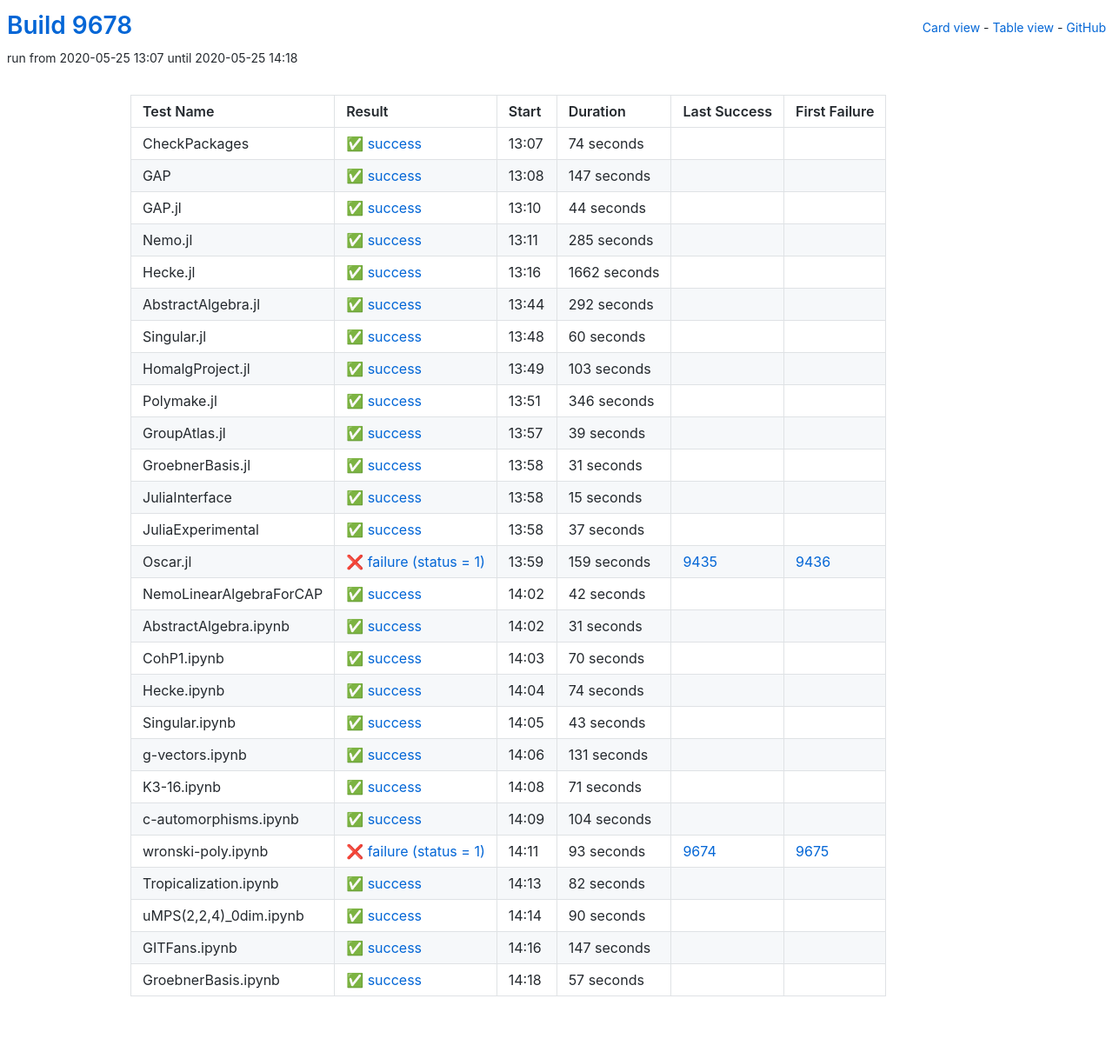
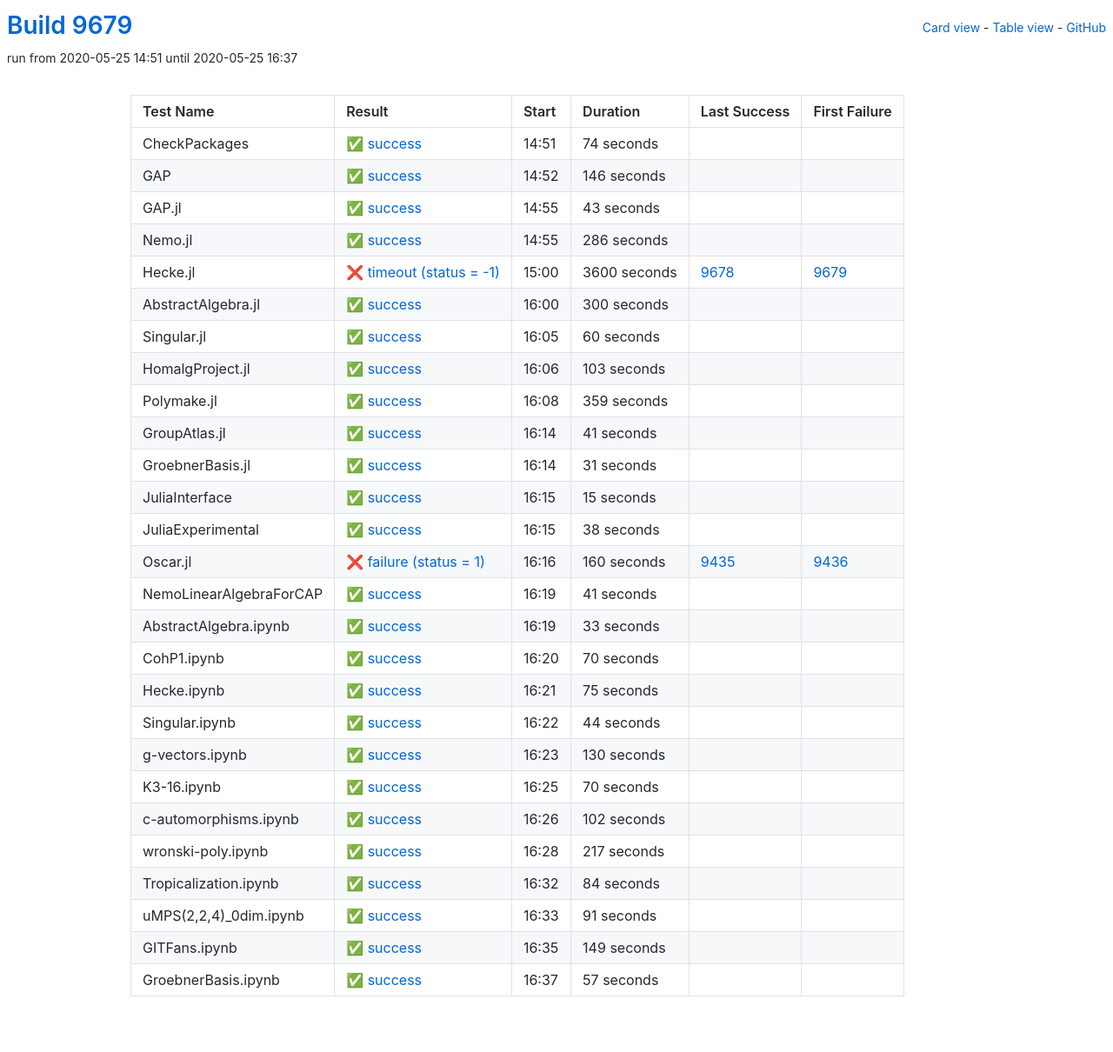
Before and after one commit to oscar-system/oscar-ci-status, a Jekyll site: the page built from table.html, in a window 1280 px wide. Shown: the whole page at 87% size. Built offline with Jekyll 4.4.1, drawn with Linux system fonts in a browser that asks for light colours.

Commit message:
Build 9679

```diff
--- a/_data/ci.yml
+++ b/_data/ci.yml
@@ -1,5 +1,5 @@
-build: 9678
-build_url: https://oscarci.mathematik.uni-kl.de/job/oscar/9678/
+build: 9679
+build_url: https://oscarci.mathematik.uni-kl.de/job/oscar/9679/
 job: oscar
 tests:
 - duration: 74
@@ -9,69 +9,69 @@
   id: checkpackages
   last_success: false
   last_success_url: null
-  log: https://oscarci.mathematik.uni-kl.de/job/oscar/9678/artifact/logs/build-9678/CheckPackages.log
+  log: https://oscarci.mathematik.uni-kl.de/job/oscar/9679/artifact/logs/build-9679/CheckPackages.log
   name: CheckPackages
-  start: 2020-05-25 13:07
+  start: 2020-05-25 14:51
   status: success
   success: true
-- duration: 147
+- duration: 146
   exitcode: 0
   first_failure: false
   first_failure_url: null
   id: gap
   last_success: false
   last_success_url: null
-  log: https://oscarci.mathematik.uni-kl.de/job/oscar/9678/artifact/logs/build-9678/GAP.log
+  log: https://oscarci.mathematik.uni-kl.de/job/oscar/9679/artifact/logs/build-9679/GAP.log
   name: GAP
-  start: 2020-05-25 13:08
+  start: 2020-05-25 14:52
   status: success
   success: true
-- duration: 44
+- duration: 43
   exitcode: 0
   first_failure: false
   first_failure_url: null
   id: gap-jl
   last_success: false
   last_success_url: null
-  log: https://oscarci.mathematik.uni-kl.de/job/oscar/9678/artifact/logs/build-9678/GAP.jl.log
+  log: https://oscarci.mathematik.uni-kl.de/job/oscar/9679/artifact/logs/build-9679/GAP.jl.log
   name: GAP.jl
-  start: 2020-05-25 13:10
+  start: 2020-05-25 14:55
   status: success
   success: true
-- duration: 285
+- duration: 286
   exitcode: 0
   first_failure: false
   first_failure_url: null
   id: nemo-jl
   last_success: false
   last_success_url: null
-  log: https://oscarci.mathematik.uni-kl.de/job/oscar/9678/artifact/logs/build-9678/Nemo.jl.log
+  log: https://oscarci.mathematik.uni-kl.de/job/oscar/9679/artifact/logs/build-9679/Nemo.jl.log
   name: Nemo.jl
-  start: 2020-05-25 13:11
+  start: 2020-05-25 14:55
   status: success
   success: true
-- duration: 1662
-  exitcode: 0
-  first_failure: false
-  first_failure_url: null
+- duration: 3600
+  exitcode: -1
+  first_failure: 9679
+  first_failure_url: https://oscarci.mathematik.uni-kl.de/job/oscar/9679/
   id: hecke-jl
-  last_success: false
-  last_success_url: null
-  log: https://oscarci.mathematik.uni-kl.de/job/oscar/9678/artifact/logs/build-9678/Hecke.jl.log
+  last_success: 9678
+  last_success_url: https://oscarci.mathematik.uni-kl.de/job/oscar/9678/
+  log: https://oscarci.mathematik.uni-kl.de/job/oscar/9679/artifact/logs/build-9679/Hecke.jl.log
   name: Hecke.jl
-  start: 2020-05-25 13:16
-  status: success
-  success: true
-- duration: 292
+  start: 2020-05-25 15:00
+  status: timeout
+  success: false
+- duration: 300
   exitcode: 0
   first_failure: false
   first_failure_url: null
   id: abstractalgebra-jl
   last_success: false
   last_success_url: null
-  log: https://oscarci.mathematik.uni-kl.de/job/oscar/9678/artifact/logs/build-9678/AbstractAlgebra.jl.log
+  log: https://oscarci.mathematik.uni-kl.de/job/oscar/9679/artifact/logs/build-9679/AbstractAlgebra.jl.log
   name: AbstractAlgebra.jl
-  start: 2020-05-25 13:44
+  start: 2020-05-25 16:00
   status: success
   success: true
 - duration: 60
@@ -81,9 +81,9 @@
   id: singular-jl
   last_success: false
   last_success_url: null
-  log: https://oscarci.mathematik.uni-kl.de/job/oscar/9678/artifact/logs/build-9678/Singular.jl.log
+  log: https://oscarci.mathematik.uni-kl.de/job/oscar/9679/artifact/logs/build-9679/Singular.jl.log
   name: Singular.jl
-  start: 2020-05-25 13:48
+  start: 2020-05-25 16:05
   status: success
   success: true
 - duration: 103
@@ -93,33 +93,33 @@
   id: homalgproject-jl
   last_success: false
   last_success_url: null
-  log: https://oscarci.mathematik.uni-kl.de/job/oscar/9678/artifact/logs/build-9678/HomalgProject.jl.log
+  log: https://oscarci.mathematik.uni-kl.de/job/oscar/9679/artifact/logs/build-9679/HomalgProject.jl.log
   name: HomalgProject.jl
-  start: 2020-05-25 13:49
+  start: 2020-05-25 16:06
   status: success
   success: true
-- duration: 346
+- duration: 359
   exitcode: 0
   first_failure: false
   first_failure_url: null
   id: polymake-jl
   last_success: false
   last_success_url: null
-  log: https://oscarci.mathematik.uni-kl.de/job/oscar/9678/artifact/logs/build-9678/Polymake.jl.log
+  log: https://oscarci.mathematik.uni-kl.de/job/oscar/9679/artifact/logs/build-9679/Polymake.jl.log
   name: Polymake.jl
-  start: 2020-05-25 13:51
+  start: 2020-05-25 16:08
   status: success
   success: true
-- duration: 39
+- duration: 41
   exitcode: 0
   first_failure: false
   first_failure_url: null
   id: groupatlas-jl
   last_success: false
   last_success_url: null
-  log: https://oscarci.mathematik.uni-kl.de/job/oscar/9678/artifact/logs/build-9678/GroupAtlas.jl.log
+  log: https://oscarci.mathematik.uni-kl.de/job/oscar/9679/artifact/logs/build-9679/GroupAtlas.jl.log
   name: GroupAtlas.jl
-  start: 2020-05-25 13:57
+  start: 2020-05-25 16:14
   status: success
   success: true
 - duration: 31
@@ -129,9 +129,9 @@
   id: groebnerbasis-jl
   last_success: false
   last_success_url: null
-  log: https://oscarci.mathematik.uni-kl.de/job/oscar/9678/artifact/logs/build-9678/GroebnerBasis.jl.log
+  log: https://oscarci.mathematik.uni-kl.de/job/oscar/9679/artifact/logs/build-9679/GroebnerBasis.jl.log
   name: GroebnerBasis.jl
-  start: 2020-05-25 13:58
+  start: 2020-05-25 16:14
   status: success
   success: true
 - duration: 15
@@ -141,57 +141,57 @@
   id: juliainterface
   last_success: false
   last_success_url: null
-  log: https://oscarci.mathematik.uni-kl.de/job/oscar/9678/artifact/logs/build-9678/JuliaInterface.log
+  log: https://oscarci.mathematik.uni-kl.de/job/oscar/9679/artifact/logs/build-9679/JuliaInterface.log
   name: JuliaInterface
-  start: 2020-05-25 13:58
+  start: 2020-05-25 16:15
   status: success
   success: true
-- duration: 37
+- duration: 38
   exitcode: 0
   first_failure: false
   first_failure_url: null
   id: juliaexperimental
   last_success: false
   last_success_url: null
-  log: https://oscarci.mathematik.uni-kl.de/job/oscar/9678/artifact/logs/build-9678/JuliaExperimental.log
+  log: https://oscarci.mathematik.uni-kl.de/job/oscar/9679/artifact/logs/build-9679/JuliaExperimental.log
   name: JuliaExperimental
-  start: 2020-05-25 13:58
+  start: 2020-05-25 16:15
   status: success
   success: true
-- duration: 159
+- duration: 160
   exitcode: 1
   first_failure: 9436
   first_failure_url: https://oscarci.mathematik.uni-kl.de/job/oscar/9436/
   id: oscar-jl
   last_success: 9435
   last_success_url: https://oscarci.mathematik.uni-kl.de/job/oscar/9435/
-  log: https://oscarci.mathematik.uni-kl.de/job/oscar/9678/artifact/logs/build-9678/Oscar.jl.log
+  log: https://oscarci.mathematik.uni-kl.de/job/oscar/9679/artifact/logs/build-9679/Oscar.jl.log
   name: Oscar.jl
-  start: 2020-05-25 13:59
+  start: 2020-05-25 16:16
   status: failure
   success: false
-- duration: 42
+- duration: 41
   exitcode: 0
   first_failure: false
   first_failure_url: null
   id: nemolinearalgebraforcap
   last_success: false
   last_success_url: null
-  log: https://oscarci.mathematik.uni-kl.de/job/oscar/9678/artifact/logs/build-9678/NemoLinearAlgebraForCAP.log
+  log: https://oscarci.mathematik.uni-kl.de/job/oscar/9679/artifact/logs/build-9679/NemoLinearAlgebraForCAP.log
   name: NemoLinearAlgebraForCAP
-  start: 2020-05-25 14:02
+  start: 2020-05-25 16:19
   status: success
   success: true
-- duration: 31
+- duration: 33
   exitcode: 0
   first_failure: false
   first_failure_url: null
   id: abstractalgebra-ipynb
   last_success: false
   last_success_url: null
-  log: https://oscarci.mathematik.uni-kl.de/job/oscar/9678/artifact/logs/build-9678/AbstractAlgebra.ipynb.log
+  log: https://oscarci.mathematik.uni-kl.de/job/oscar/9679/artifact/logs/build-9679/AbstractAlgebra.ipynb.log
   name: AbstractAlgebra.ipynb
-  start: 2020-05-25 14:02
+  start: 2020-05-25 16:19
   status: success
   success: true
 - duration: 70
@@ -201,117 +201,117 @@
   id: cohp1-ipynb
   last_success: false
   last_success_url: null
-  log: https://oscarci.mathematik.uni-kl.de/job/oscar/9678/artifact/logs/build-9678/CohP1.ipynb.log
+  log: https://oscarci.mathematik.uni-kl.de/job/oscar/9679/artifact/logs/build-9679/CohP1.ipynb.log
   name: CohP1.ipynb
-  start: 2020-05-25 14:03
+  start: 2020-05-25 16:20
   status: success
   success: true
-- duration: 74
+- duration: 75
   exitcode: 0
   first_failure: false
   first_failure_url: null
   id: hecke-ipynb
   last_success: false
   last_success_url: null
-  log: https://oscarci.mathematik.uni-kl.de/job/oscar/9678/artifact/logs/build-9678/Hecke.ipynb.log
+  log: https://oscarci.mathematik.uni-kl.de/job/oscar/9679/artifact/logs/build-9679/Hecke.ipynb.log
   name: Hecke.ipynb
-  start: 2020-05-25 14:04
+  start: 2020-05-25 16:21
   status: success
   success: true
-- duration: 43
+- duration: 44
   exitcode: 0
   first_failure: false
   first_failure_url: null
   id: singular-ipynb
   last_success: false
   last_success_url: null
-  log: https://oscarci.mathematik.uni-kl.de/job/oscar/9678/artifact/logs/build-9678/Singular.ipynb.log
+  log: https://oscarci.mathematik.uni-kl.de/job/oscar/9679/artifact/logs/build-9679/Singular.ipynb.log
   name: Singular.ipynb
-  start: 2020-05-25 14:05
+  start: 2020-05-25 16:22
   status: success
   success: true
-- duration: 131
+- duration: 130
   exitcode: 0
   first_failure: false
   first_failure_url: null
   id: g-vectors-ipynb
   last_success: false
   last_success_url: null
-  log: https://oscarci.mathematik.uni-kl.de/job/oscar/9678/artifact/logs/build-9678/g-vectors.ipynb.log
+  log: https://oscarci.mathematik.uni-kl.de/job/oscar/9679/artifact/logs/build-9679/g-vectors.ipynb.log
   name: g-vectors.ipynb
-  start: 2020-05-25 14:06
+  start: 2020-05-25 16:23
   status: success
   success: true
-- duration: 71
+- duration: 70
   exitcode: 0
   first_failure: false
   first_failure_url: null
   id: k3-16-ipynb
   last_success: false
   last_success_url: null
-  log: https://oscarci.mathematik.uni-kl.de/job/oscar/9678/artifact/logs/build-9678/K3-16.ipynb.log
+  log: https://oscarci.mathematik.uni-kl.de/job/oscar/9679/artifact/logs/build-9679/K3-16.ipynb.log
   name: K3-16.ipynb
-  start: 2020-05-25 14:08
+  start: 2020-05-25 16:25
   status: success
   success: true
-- duration: 104
+- duration: 102
   exitcode: 0
   first_failure: false
   first_failure_url: null
   id: c-automorphisms-ipynb
   last_success: false
   last_success_url: null
-  log: https://oscarci.mathematik.uni-kl.de/job/oscar/9678/artifact/logs/build-9678/c-automorphisms.ipynb.log
+  log: https://oscarci.mathematik.uni-kl.de/job/oscar/9679/artifact/logs/build-9679/c-automorphisms.ipynb.log
   name: c-automorphisms.ipynb
-  start: 2020-05-25 14:09
+  start: 2020-05-25 16:26
   status: success
   success: true
-- duration: 93
-  exitcode: 1
-  first_failure: 9675
-  first_failure_url: https://oscarci.mathematik.uni-kl.de/job/oscar/9675/
+- duration: 217
+  exitcode: 0
+  first_failure: false
+  first_failure_url: null
   id: wronski-poly-ipynb
-  last_success: 9674
-  last_success_url: https://oscarci.mathematik.uni-kl.de/job/oscar/9674/
-  log: https://oscarci.mathematik.uni-kl.de/job/oscar/9678/artifact/logs/build-9678/wronski-poly.ipynb.log
+  last_success: false
+  last_success_url: null
+  log: https://oscarci.mathematik.uni-kl.de/job/oscar/9679/artifact/logs/build-9679/wronski-poly.ipynb.log
   name: wronski-poly.ipynb
-  start: 2020-05-25 14:11
-  status: failure
-  success: false
-- duration: 82
+  start: 2020-05-25 16:28
+  status: success
+  success: true
+- duration: 84
   exitcode: 0
   first_failure: false
   first_failure_url: null
   id: tropicalization-ipynb
   last_success: false
   last_success_url: null
-  log: https://oscarci.mathematik.uni-kl.de/job/oscar/9678/artifact/logs/build-9678/Tropicalization.ipynb.log
+  log: https://oscarci.mathematik.uni-kl.de/job/oscar/9679/artifact/logs/build-9679/Tropicalization.ipynb.log
   name: Tropicalization.ipynb
-  start: 2020-05-25 14:13
+  start: 2020-05-25 16:32
   status: success
   success: true
-- duration: 90
+- duration: 91
   exitcode: 0
   first_failure: false
   first_failure_url: null
   id: umps-2-2-4-0dim-ipynb
   last_success: false
   last_success_url: null
-  log: https://oscarci.mathematik.uni-kl.de/job/oscar/9678/artifact/logs/build-9678/uMPS-2-2-4-_0dim.ipynb.log
+  log: https://oscarci.mathematik.uni-kl.de/job/oscar/9679/artifact/logs/build-9679/uMPS-2-2-4-_0dim.ipynb.log
   name: uMPS(2,2,4)_0dim.ipynb
-  start: 2020-05-25 14:14
+  start: 2020-05-25 16:33
   status: success
   success: true
-- duration: 147
+- duration: 149
   exitcode: 0
   first_failure: false
   first_failure_url: null
   id: gitfans-ipynb
   last_success: false
   last_success_url: null
-  log: https://oscarci.mathematik.uni-kl.de/job/oscar/9678/artifact/logs/build-9678/GITFans.ipynb.log
+  log: https://oscarci.mathematik.uni-kl.de/job/oscar/9679/artifact/logs/build-9679/GITFans.ipynb.log
   name: GITFans.ipynb
-  start: 2020-05-25 14:16
+  start: 2020-05-25 16:35
   status: success
   success: true
 - duration: 57
@@ -321,8 +321,8 @@
   id: groebnerbasis-ipynb
   last_success: false
   last_success_url: null
-  log: https://oscarci.mathematik.uni-kl.de/job/oscar/9678/artifact/logs/build-9678/GroebnerBasis.ipynb.log
+  log: https://oscarci.mathematik.uni-kl.de/job/oscar/9679/artifact/logs/build-9679/GroebnerBasis.ipynb.log
   name: GroebnerBasis.ipynb
-  start: 2020-05-25 14:18
+  start: 2020-05-25 16:37
   status: success
   success: true
```
Also changed, not shown: README.md.
